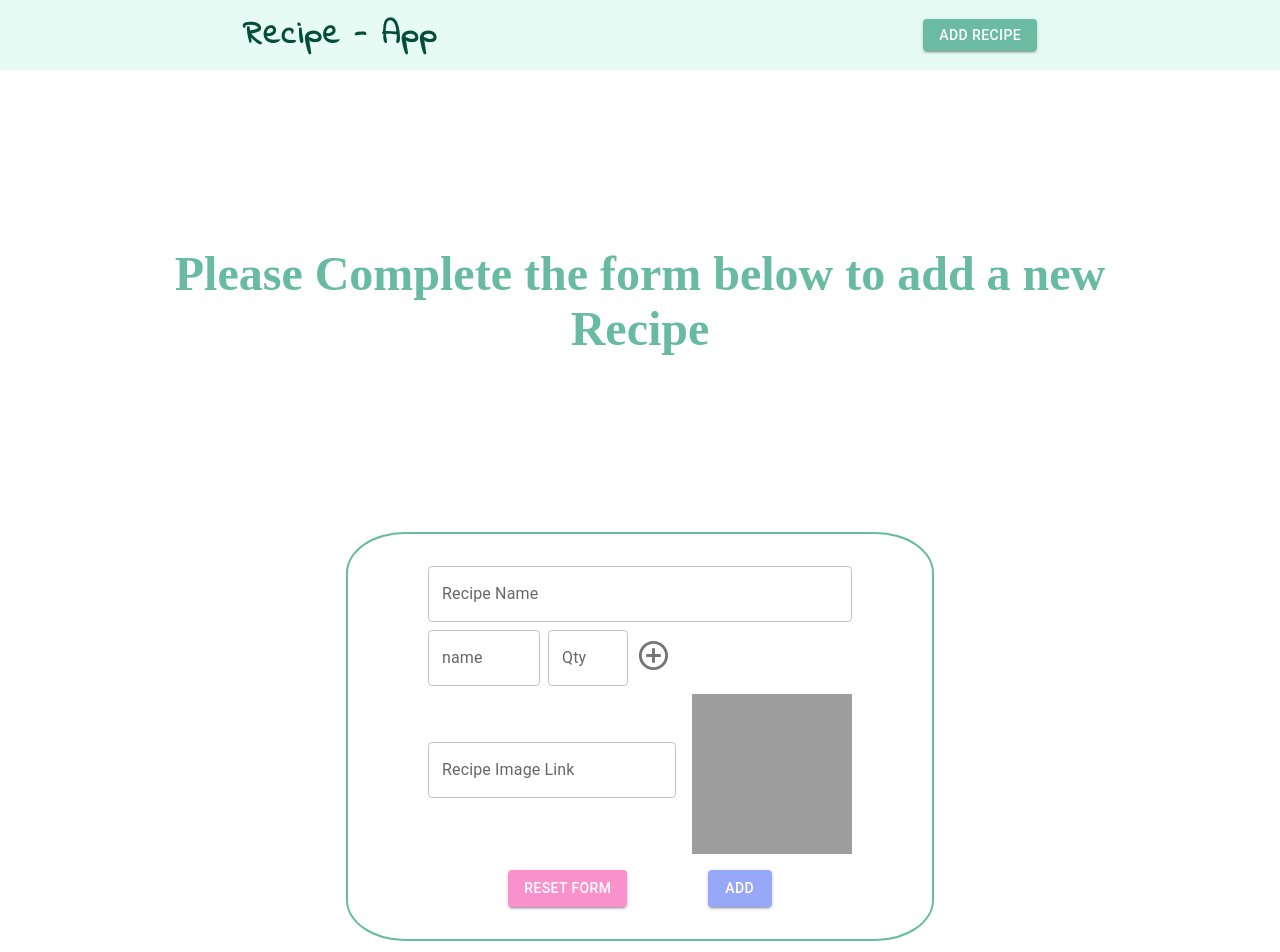
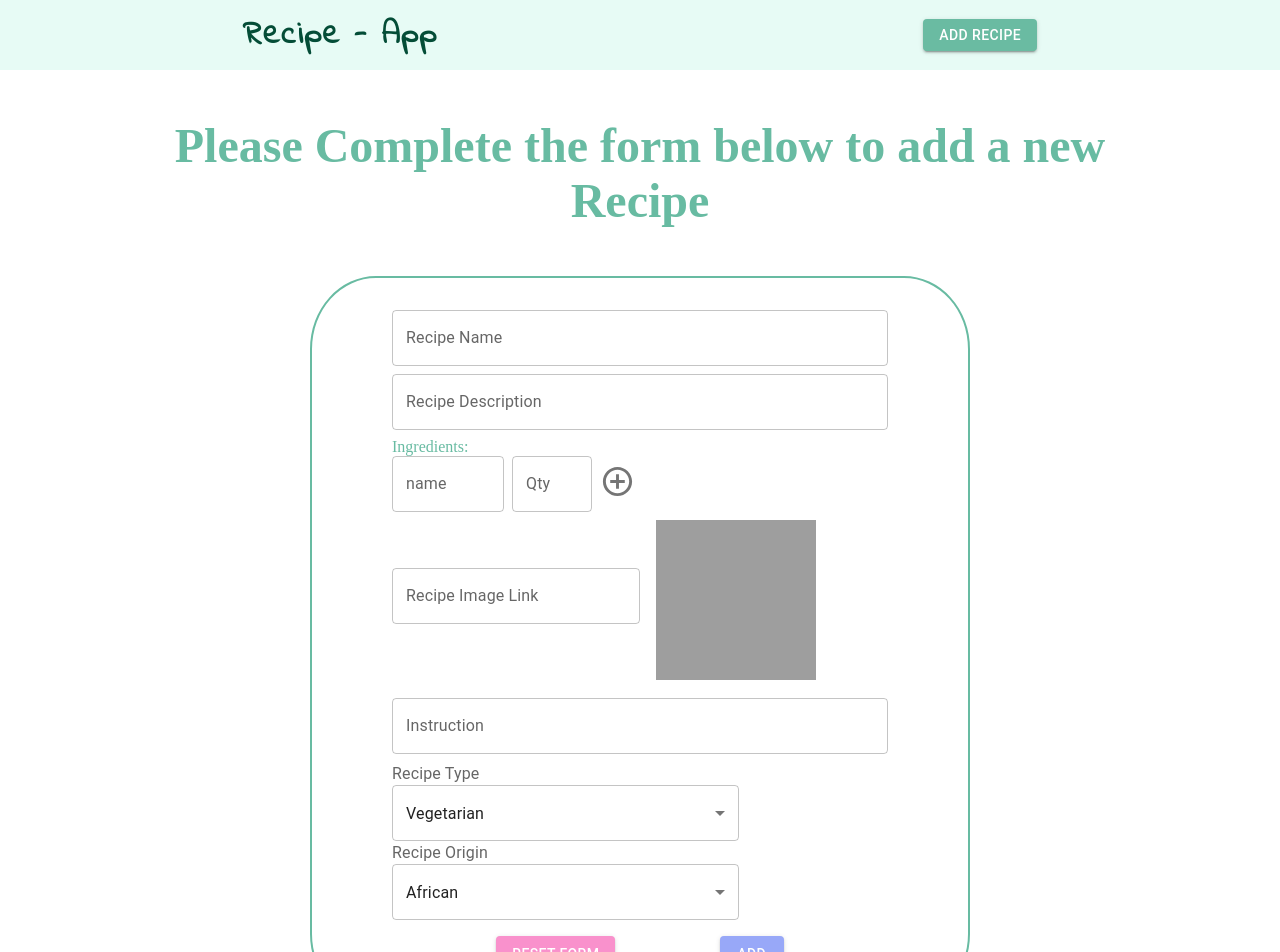
Before and after one commit to sehsekou98/recipe_ui, a React (Create React App) app in the folder recipe_app/: page /add-recipe in a window 1280 px wide. Shown: the top 952 px of the page. Built offline with nearby package versions, Linux system fonts and the light colour scheme; grey boxes are pictures that could not be loaded; a web font is replaced by a local one.

Commit message:
implement api connectivity for adding recipe

```diff
--- a/recipe_app/src/App.js
+++ b/recipe_app/src/App.js
@@ -8,7 +8,10 @@ import ListingPage from './pages/listing_page/ListingPage'
 import DetailsPage from './pages/details_page/DetailsPage'
 import FooterSection from './component/FooterSection'
 import AddRecipe from './pages/AddRecipePage/AddRecipe'
+import axios from 'axios'
 
+axios.defaults.baseURL = 'http://localhost:8181/api'
+// axios.defaults.baseURL = 'https://desolate-retreat-02694.herokuapp.com/api'
 const App = () => {
   return (
     <Router>
--- a/recipe_app/src/pages/AddRecipePage/AddRecipe.jsx
+++ b/recipe_app/src/pages/AddRecipePage/AddRecipe.jsx
@@ -3,13 +3,23 @@ import React from "react";
 import { useState } from "react";
 import { useMutation, useQueryClient } from "@tanstack/react-query";
 import axios from "axios";
-import { Box, Button, IconButton, TextField } from "@mui/material";
+import {
+  Button,
+  IconButton,
+  InputLabel,
+  MenuItem,
+  Select,
+  TextField,
+} from "@mui/material";
 import AddCircleOutlineIcon from "@mui/icons-material/AddCircleOutline";
 import CancelPresentationIcon from "@mui/icons-material/CancelPresentation";
 
 const style = {
   textfieldStyles: {
     marginBottom: ".5rem",
+    "&:focus": {
+      borderColor: "green",
+    },
   },
   previewImageStyle: {
     width: "10rem",
@@ -29,8 +39,8 @@ const AddRecipe = () => {
     description: "",
     imageUrl: "",
     instruction: "",
-    recipeOrigin: "",
-    recipeType: "",
+    recipeOrigin: "AFRICAN",
+    recipeType: "VEGETARIAN",
   });
 
   const [ingredient, setIngredient] = useState({
@@ -89,8 +99,8 @@ const AddRecipe = () => {
       description: "",
       imageUrl: "",
       instruction: "",
-      recipeOrigin: "",
-      recipeType: "",
+      recipeOrigin: "AFRICAN",
+      recipeType: "VEGETARIAN",
     });
   };
 
@@ -115,13 +125,18 @@ const AddRecipe = () => {
       return;
     }
 
+    if (newRecipe.instruction === "") {
+      alert("Recipe Instruction missing.");
+      return;
+    }
+
     if (newRecipe.description === "") {
-      alert("Recipe Name missing.");
+      alert("Recipe Description missing.");
       return;
     }
 
     if (newRecipe.imageUrl === "") {
-      alert("Recipe Name missing.");
+      alert("Recipe Image Url Missing.");
       return;
     }
 
@@ -148,7 +163,23 @@ const AddRecipe = () => {
           sx={{ ...style.textfieldStyles }}
         />
 
+        <TextField
+          name="description"
+          value={newRecipe.description}
+          onChange={handleNewRecipeOnChange}
+          label="Recipe Description"
+          variant="outlined"
+          fullWidth
+          sx={{ ...style.textfieldStyles }}
+        />
+
         <div>
+          <h2
+            style={{ color: "#68BBA2", fontSize: "1rem", fontWeight: "normal" }}
+          >
+            {" "}
+            Ingredients:{" "}
+          </h2>
           <TextField
             name="name"
             value={ingredient.name}
@@ -218,6 +249,46 @@ const AddRecipe = () => {
             alt="recipe-image-preview"
           />
         </div>
+        <div>
+          <br />
+          <TextField
+            name="instruction"
+            value={newRecipe.instruction}
+            onChange={handleNewRecipeOnChange}
+            label="Instruction"
+            variant="outlined"
+            fullWidth
+            sx={{ ...style.textfieldStyles }}
+          />
+          <InputLabel id="demo-simple-select-label">Recipe Type</InputLabel>
+          <Select
+            labelId="demo-simple-select-label"
+            name="recipeType"
+            value={newRecipe.recipeType}
+            label="Recipe Origin"
+            onChange={handleNewRecipeOnChange}
+            sx={{ width: "70%" }}
+          >
+            <MenuItem value="VEGETARIAN">Vegetarian</MenuItem>
+            <MenuItem value="NON_VEGETARIAN">Non-Vegetarian</MenuItem>
+          </Select>
+
+          <br />
+
+          <InputLabel id="demo-simple-select-label">Recipe Origin</InputLabel>
+          <Select
+            labelId="demo-simple-select-label"
+            name="recipeOrigin"
+            value={newRecipe.recipeOrigin}
+            label="Recipe Origin"
+            onChange={handleNewRecipeOnChange}
+            sx={{ width: "70%" }}
+          >
+            <MenuItem value="AFRICAN">African</MenuItem>
+            <MenuItem value="EUROPEAN">European</MenuItem>
+            <MenuItem value="ASIAN">Asian</MenuItem>
+          </Select>
+        </div>
         <div style={style.actionStyles}>
           <Button
             onClick={handleReset}
--- a/recipe_app/src/pages/AddRecipePage/addRecipe.css
+++ b/recipe_app/src/pages/AddRecipePage/addRecipe.css
@@ -7,7 +7,7 @@
 	text-align: center;
 	font-weight: normal;
 	font-family: "Inder", sans-serif;
-	padding: 10rem;
+	padding: 2rem 10rem;
 }
 
 .addRecipe-form{
@@ -17,4 +17,5 @@
 	border: 2px solid #68BBA2;
 	border-radius: 10%;
 	padding: 2rem 5rem;
+	margin-bottom: 5rem;
 }
--- a/recipe_app/src/pages/listing_page/ListingPage.jsx
+++ b/recipe_app/src/pages/listing_page/ListingPage.jsx
@@ -1,9 +1,19 @@
-import './listingpage.css'
+import "./listingpage.css";
 import React from "react";
-import Fliter from '../../component/Fliter';
-import RecipeCard from '../../component/RecipeCard/RecipeCard';
+import Fliter from "../../component/Fliter";
+import RecipeCard from "../../component/RecipeCard/RecipeCard";
+import axios from "axios";
+import { useQuery } from "@tanstack/react-query";
 
 const ListingPage = () => {
+  const getRecipes = async () => {
+    const response = await axios.get("/recipe/getAll");
+    return response.data;
+  };
+  //query
+  const { data, isLoading, isError } = useQuery("recipes", getRecipes, {
+    refetchOnWindowFocus: false,
+  });
   return (
     <div>
       <div
@@ -40,9 +50,25 @@ const ListingPage = () => {
 
         <div className="right-side">
           <div className="recipe__list">
-            <RecipeCard name="Palm Butter" id="1" imgSrc="https://images.unsplash.com/photo-1521909944782-4aee70b674ee?ixlib=rb-4.0.3&ixid=MnwxMjA3fDB8MHxwaG90by1wYWdlfHx8fGVufDB8fHx8&auto=format&fit=crop&w=1170&q=80"/>
-            <RecipeCard name="Egusi"  id="2" imgSrc="https://images.unsplash.com/photo-1510629954389-c1e0da47d414?ixlib=rb-4.0.3&ixid=MnwxMjA3fDB8MHxwaG90by1wYWdlfHx8fGVufDB8fHx8&auto=format&fit=crop&w=687&q=80"/>
-            <RecipeCard name="Eba"  id="3" imgSrc="https://images.unsplash.com/photo-1515683359900-6922e4964be1?ixlib=rb-4.0.3&ixid=MnwxMjA3fDB8MHxwaG90by1wYWdlfHx8fGVufDB8fHx8&auto=format&fit=crop&w=1170&q=80"/>
+            {data.map((r, i) => (
+              <RecipeCard key={r.id} name={r.name} />
+            ))}
+
+            <RecipeCard
+              name="Palm Butter"
+              id="1"
+              imgSrc="https://images.unsplash.com/photo-1521909944782-4aee70b674ee?ixlib=rb-4.0.3&ixid=MnwxMjA3fDB8MHxwaG90by1wYWdlfHx8fGVufDB8fHx8&auto=format&fit=crop&w=1170&q=80"
+            />
+            <RecipeCard
+              name="Egusi"
+              id="2"
+              imgSrc="https://images.unsplash.com/photo-1510629954389-c1e0da47d414?ixlib=rb-4.0.3&ixid=MnwxMjA3fDB8MHxwaG90by1wYWdlfHx8fGVufDB8fHx8&auto=format&fit=crop&w=687&q=80"
+            />
+            <RecipeCard
+              name="Eba"
+              id="3"
+              imgSrc="https://images.unsplash.com/photo-1515683359900-6922e4964be1?ixlib=rb-4.0.3&ixid=MnwxMjA3fDB8MHxwaG90by1wYWdlfHx8fGVufDB8fHx8&auto=format&fit=crop&w=1170&q=80"
+            />
           </div>
         </div>
       </section>
```
